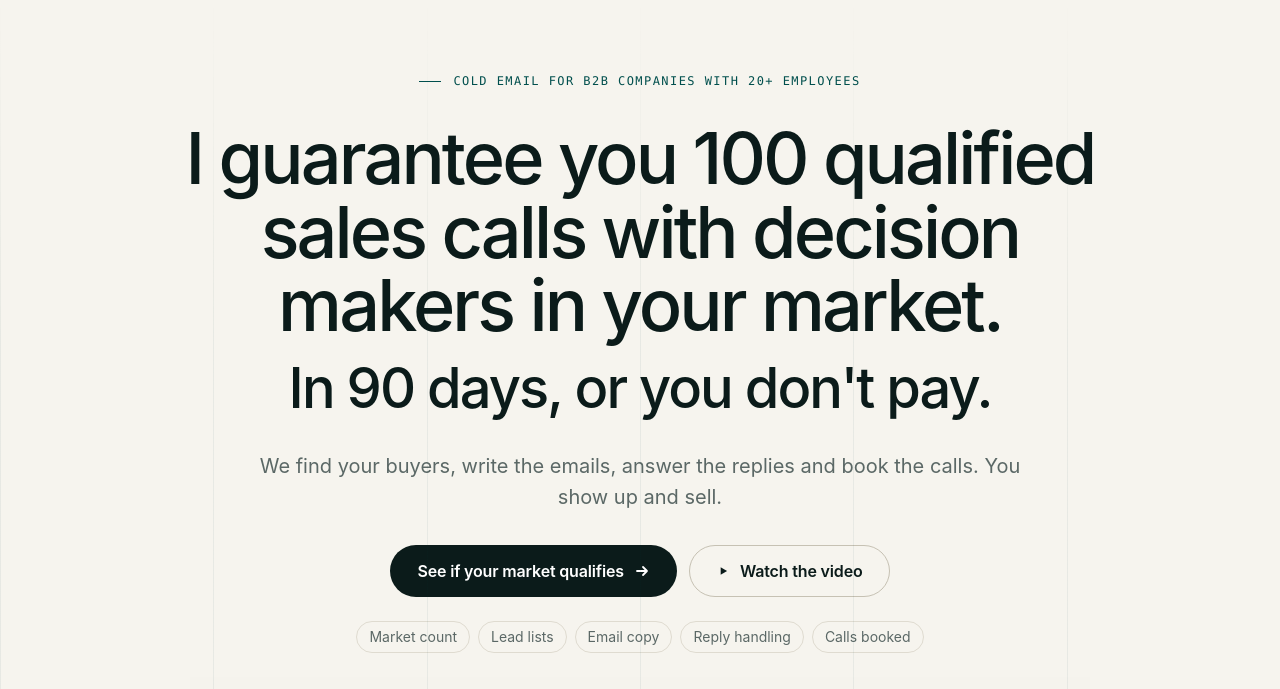
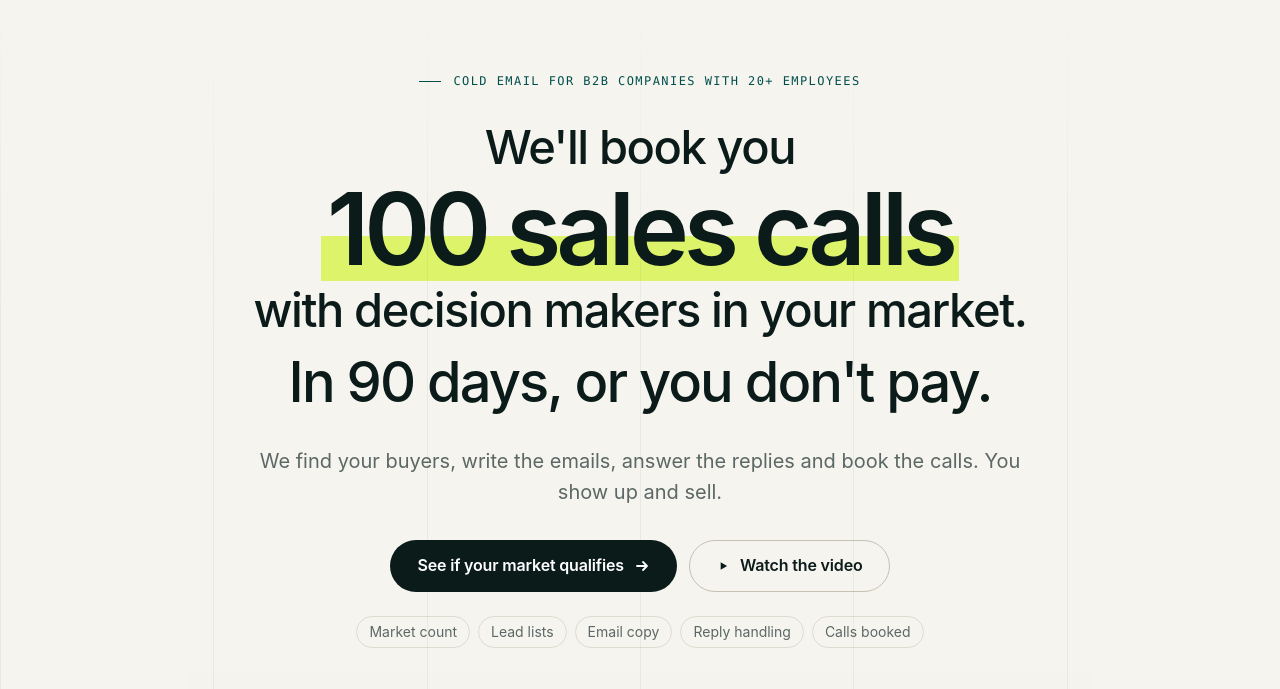
Before and after one commit to keithmcbrief/spotter-landing, a plain HTML site: page 100-calls.html in a window 1280 px wide. Shown: the part 111-800 px from the top of the page. Drawn offline with Linux system fonts and the light colour scheme; a script that the page names is missing; a web font is replaced by a local one.

Commit message:
Headline on /100-calls: back to the big highlighted phrase, a little smaller (#8)
Co-authored-by: Claude Fable 5.2 <noreply@anthropic.com>

```diff
--- a/100-calls.html
+++ b/100-calls.html
@@ -4,8 +4,8 @@
     <meta charset="UTF-8">
     <meta name="viewport" content="width=device-width, initial-scale=1.0">
     <!-- PROMISE NUMBER: the number and the 90 days live in this title, the description, og:title and the h1. Nowhere else. -->
-    <title>100 qualified sales calls with decision makers in your market. In 90 days, or you don't pay | Spotter Digital</title>
-    <meta name="description" content="Cold email for B2B companies with 20 or more employees. I guarantee you 100 qualified sales calls with decision makers in your market. In 90 days, or you don't pay. Every company passes a fit check first, and we count the buyers we can reach in your market before anything starts.">
+    <title>100 sales calls with decision makers in your market. In 90 days, or you don't pay | Spotter Digital</title>
+    <meta name="description" content="Cold email for B2B companies with 20 or more employees. We'll book you 100 sales calls with decision makers in your market. In 90 days, or you don't pay. Every company passes a fit check first, and we count the buyers we can reach in your market before anything starts.">
     <link rel="canonical" href="https://www.spotterdigital.ai/100-calls">
     <meta name="robots" content="noindex, nofollow">
     <script>document.documentElement.classList.remove('no-js');</script>
@@ -20,7 +20,7 @@
     <!-- Open Graph / Twitter -->
     <meta property="og:type" content="website">
     <meta property="og:url" content="https://www.spotterdigital.ai/100-calls">
-    <meta property="og:title" content="I guarantee you 100 qualified sales calls with decision makers in your market. In 90 days, or you don't pay.">
+    <meta property="og:title" content="We'll book you 100 sales calls with decision makers in your market. In 90 days, or you don't pay.">
     <meta property="og:description" content="Cold email for B2B companies with 20 or more employees. We count the buyers we can reach in your market before anything starts.">
     <meta property="og:image" content="https://www.spotterdigital.ai/assets/spotter-brand-kit/social/spotter-avatar-1000.png">
     <meta name="twitter:card" content="summary_large_image">
@@ -65,7 +65,7 @@
         <div class="sd-container">
           <div class="sd-hero__copy">
             <p class="sd-eyebrow">Cold email for B2B companies with 20+ employees</p>
-            <h1 class="sd-display">I guarantee you 100 qualified sales calls with decision makers in your market.</h1>
+            <h1 class="sd-display sd-hero__headline"><span class="sd-hero__line">We'll book you</span> <span class="sd-hero__big"><span class="sd-hl">100 sales calls</span></span> <span class="sd-hero__line">with decision makers in your market.</span></h1>
             <p class="sd-hero__promise">In 90 days, or you don't pay.</p>
             <p class="sd-lead">We find your buyers, write the emails, answer the replies and book the calls. You show up and sell.</p>
             <div class="sd-hero__actions">
--- a/assets/spotter-brand-kit/spotter.css
+++ b/assets/spotter-brand-kit/spotter.css
@@ -924,7 +924,7 @@ a {
 
 .sd-hero__big {
   display: block;
-  font-size: clamp(2.75rem, 0.6rem + 9vw, 7.5rem);
+  font-size: clamp(2.5rem, 0.5rem + 7.5vw, 6.25rem);
   font-weight: 600;
   line-height: 1;
   letter-spacing: -0.05em;
```
Also changed, not shown: 2 other files.
